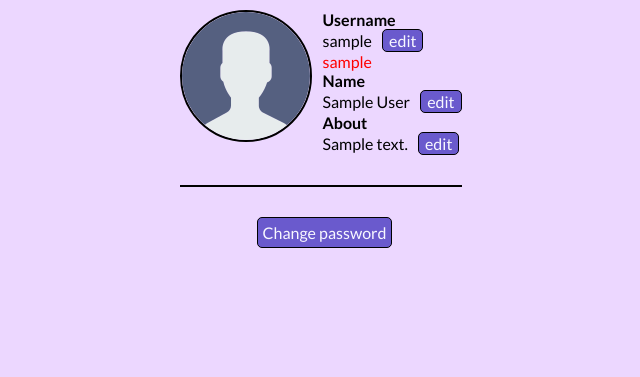
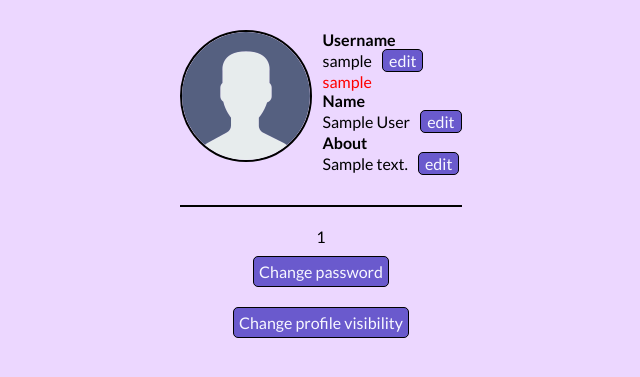
Before and after one commit to som202/Climbable, a PHP site: page /profile_settings.php in a window 1280 px wide. Shown: the part 41-418 px from the top of the page, without its empty margins (319-959 px from the left). Run offline with PHP 8.4, Linux system fonts and the light colour scheme; the visitor is signed in with stand-in values (Sample User, id 1); tables that the repository leaves empty or names only in its code hold one stand-in row (values such as "Sample post").

Commit message:
add visibility change option to user profiles

```diff
--- a/css/profile_settings.css
+++ b/css/profile_settings.css
@@ -18,7 +18,7 @@
     background-color: darkslateblue;
 }
 #settings {
-    padding: 10px;
+    padding: 30px;
     display: flex;
     flex-direction: column;
     align-items: center;
@@ -60,7 +60,7 @@
     flex-shrink: 0;
 }
 #profile-data {
-    margin-top: 30px;
+    margin-top: 20px;
     text-align: center;
 }
 #profile-data input {
@@ -69,7 +69,7 @@
 #profile-data form {
     display: none;
 }
-.edit-button, .save-button, .cancel-button, #password-edit-button {
+.edit-button, .save-button, .cancel-button, #password-edit-button, #visibility-edit-button {
     border: 1px solid black;
     border-radius: 5px;
     color: ghostwhite;
@@ -78,8 +78,9 @@
     margin-left: 7px;
     cursor: pointer;
 }
-#password-edit-button {
+#password-edit-button, #visibility-edit-button {
     padding: 5px;
+    margin: 10px;
 }
 #password-edit .field .required {
     position: absolute;
--- a/index.php
+++ b/index.php
@@ -33,7 +33,7 @@
     <div id="content">
         <div>
             <h1>What is it?</h1>
-            <p>Climbable is an app designed for climbers to share progress with each other.</p>
+            <p>Climbable is an app designed for climbers to share their progress with each other.</p>
         </div>
         <div>
             <h1> How does this work?</h1>
--- a/js/profile_settings.js
+++ b/js/profile_settings.js
@@ -1,5 +1,5 @@
-let editButtons = document.querySelectorAll(".edit-button");
-let cancelButtons = document.querySelectorAll(".cancel-button");
+let editButtons = document.querySelectorAll("#profile-info .edit-button");
+let cancelButtons = document.querySelectorAll("#profile-info .cancel-button");
 
 editButtons.forEach(button => {
     button.addEventListener("click", (e) => {
@@ -27,7 +27,20 @@
     e.target.style.display = "none";
     pwEditForm.style.display = "block";
 });
-pwEditCancelButton.addEventListener("click", (e) => {
+pwEditCancelButton.addEventListener("click", () => {
     pwEditForm.style.display = "none";
     pwEditButton.style.display = "inline-block";
 });
+
+let visibilityEditButton = document.querySelector("#visibility-edit-button");
+let visibilityEditCancelButton = document.querySelector("#visibility-edit-cancel");
+let visibilityEditForm = document.querySelector("#visibility-edit");
+
+visibilityEditButton.addEventListener("click", (e) => {
+    e.target.style.display = "none";
+    visibilityEditForm.style.display = "block";
+});
+visibilityEditCancelButton.addEventListener("click", () => {
+    visibilityEditForm.style.display = "none";
+    visibilityEditButton.style.display = "inline-block";
+});
--- a/post_data_insert.php
+++ b/post_data_insert.php
@@ -8,11 +8,7 @@
     $time = date("Y-m-d H:i:s");
     $stmt->bind_param("issssss",$user_id,$grade,$name,$location,$description,$video_file,$time);
     $t = func_get_args();
-    if(!$stmt->execute()) {
-        $stmt->close();
-        $conn->close();
-        die("Database error: ".$stmt->error);
-    }
+    $stmt->execute();
     $stmt->close();
     $conn->close();
 
--- a/profile_settings.php
+++ b/profile_settings.php
@@ -20,6 +20,7 @@
 if (is_null($about) || $about === "") {
     $about = "-";
 }
+$visibility = uid_get_data($_SESSION["user_id"],"is_public");
 ?>
 <!DOCTYPE html>
 <html lang="en">
@@ -49,7 +50,6 @@
                 <span id="username-display"><?php echo htmlspecialchars($profile_username);?></span>
                 <button type="button" id="username-edit-button" class="edit-button" data-field="username">edit</button>
                 <form id="username-edit" action="profile_update.php" method="POST">
-                    <!-- <input type="hidden" name="field" value="username"> -->
                     <input type="text" id="username" name="username" value="<?php echo htmlspecialchars($profile_username); ?>" required minlength="3" maxlength="35" pattern="[A-Za-z0-9]+" title="Username can only contain letters and numbers" autocomplete="off">
                     <button type="submit" class="save-button">save</button>
                     <button type="button" class="cancel-button" data-field="username">cancel</button>
@@ -60,12 +60,10 @@
                     unset($_SESSION["user_exists"]);
                 }
                 ?>
-
                 <label for="name">Name</label><br>
                 <span id="name-display"><?php echo htmlspecialchars($name); ?></span>
                 <button type="button" id="name-edit-button" class="edit-button" data-field="name">edit</button>
-                <form id="name-edit" action="profile_update.php" method="post">
-                    <!-- <input type="hidden" name="field" value="name"> -->
+                <form id="name-edit" action="profile_update.php" method="POST">
                     <input type="text" id="name" name="name" value="<?php echo htmlspecialchars($name); ?>" maxlength="128">
                     <button type="submit" class="save-button">save</button>
                     <button type="button" class="cancel-button" data-field="name">cancel</button>
@@ -75,7 +73,6 @@
                 <span id="about-display"><?php echo htmlspecialchars($about); ?></span>
                 <button type="button" id="about-edit-button" class="edit-button" data-field="about">edit</button>
                 <form id="about-edit" action="profile_update.php" method="post">
-                    <!-- <input type="hidden" name="field" value="about"> -->
                     <textarea name="about" id="about" maxlength="256"><?php echo htmlspecialchars($about); ?></textarea>
                     <button type="submit" class="save-button">save</button>
                     <button type="button" class="cancel-button" data-field="about">cancel</button>
@@ -92,8 +89,12 @@
                 echo "<div id='pw-error'><span>".$_SESSION["wrong_password"]."</span></div>";
                 unset($_SESSION["wrong_password"]);
             }
+            else if (isset($_SESSION["visibility_changed"])) {
+                echo "<div><span>".$_SESSION["visibility_changed"]."</span></div>";
+                unset($_SESSION["visibility_changed"]);
+            }
             ?>
-            <button type="button" id="password-edit-button">Change password</button>
+            <button type="button" id="password-edit-button">Change password</button><br>
             <form id="password-edit" action="profile_update.php" method="post">
                 <div id="form-error">
                 </div>
@@ -112,6 +113,17 @@
                 <button type="submit" class="save-button">save</button>
                 <button type="button" id="password-edit-cancel" class="cancel-button">cancel</button>
             </form>
+            <button type="button" id="visibility-edit-button">Change profile visibility</button>
+            <form id="visibility-edit" action="profile_update.php" method="post">
+                <div id="form-msg">
+                </div>
+                <input type="radio" id="public" name="visibility" value="public" <?php echo $visibility === 1 ? "checked" : "" ?>>
+                <label for="public">Public</label><br>
+                <input type="radio" id="private" name="visibility" value="private" <?php echo $visibility === 0 ? "checked" : "" ?>>
+                <label for="private">Private</label><br>
+                <button type="submit" class="save-button">save</button>
+                <button type="button" id="visibility-edit-cancel" class="cancel-button">cancel</button>
+            </form>
         </div>
     </div>
 </body>
--- a/search_process.php
+++ b/search_process.php
@@ -12,9 +12,7 @@
         }
         $exp = "%$input%";
         $stmt->bind_param("s", $exp);
-        if (!$stmt->execute()) {
-            die("Database error: ".$stmt->error);
-        }
+        $stmt->execute();
         $res = $stmt->get_result();
         $found_users = array();
         while($row = $res->fetch_assoc()) {
--- a/uid_get_data.php
+++ b/uid_get_data.php
@@ -10,12 +10,7 @@
     global $conn;
     $stmt = $conn->prepare("SELECT $data FROM users WHERE id = ?");
     $stmt->bind_param("i", $uid);
-    if (!$stmt->execute()) {
-        $stmt->close();
-        $conn->close();
-        die("Database error: ".$stmt->error);
-    }
-
+    $stmt->execute();
     $res = $stmt->get_result();
     if ($res->num_rows === 1) {
         $row = $res->fetch_assoc();
```
Also changed, not shown: login_process.php (+2 -10 lines), profile.php (+2 -10 lines), profile_update.php (+23 -25 lines), signup_process.php (+3 -15 lines).
